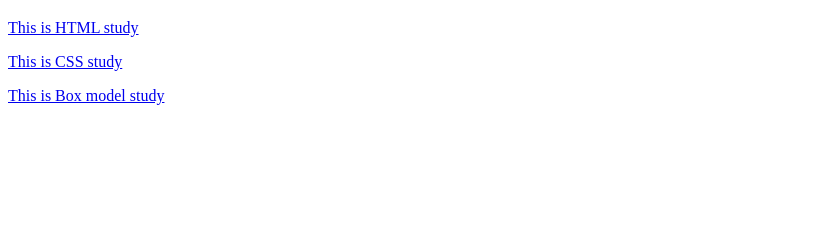
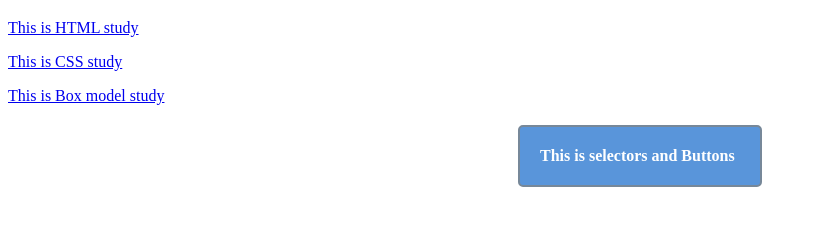
Before and after one commit to Csmnrpn/learning-stuff, a plain HTML site: page index.html in a window 1280 px wide. Shown: the part 61-286 px from the top of the page, without its empty margins (0-817 px from the left). Drawn offline with Linux system fonts and the light colour scheme.

Commit message:
added to main index

```diff
--- /dev/null
+++ b/CSStuff/stylemain.css
@@ -0,0 +1,24 @@
+.little-button:link,
+.little-button:visited{
+    color:white;
+    background-color: #5995DA;
+    margin: 20px auto;
+    padding: 20px;
+    border-radius: 5px;
+    border: 2px solid lightslategray;
+    display:block;
+    width: 200px;
+    text-decoration: none;
+    font-weight: bold;
+}
+
+.little-button:hover,
+.little-button:visited:hover{
+    background-color: #76AEED;
+    color:white;
+}
+
+.little-button:active,
+.little-button:visited:active{
+    background-color: #5995DA;
+}
--- a/index.html
+++ b/index.html
@@ -3,12 +3,14 @@
 <head>
     <meta charset="UTF-8">
     <title>Project Links</title>
+    <link rel="stylesheet" href="CSStuff/stylemain.css"/>
 </head>
 <body>
 <h1>This page links to all the learning projects</h1>
 <p><a href="siteone/index.html">This is HTML study</a></p>
 <p><a href="sitetwo/hello-css.html">This is CSS study</a> </p>
 <p><a href="sitethree/boxes.html">This is Box model study</a> </p>
+<p><a href="sitefour/selectors.html" class="little-button">This is selectors and Buttons</a></p>
 
 </body>
 </html>
```
